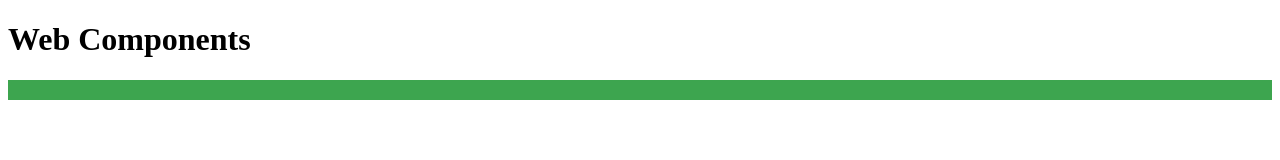
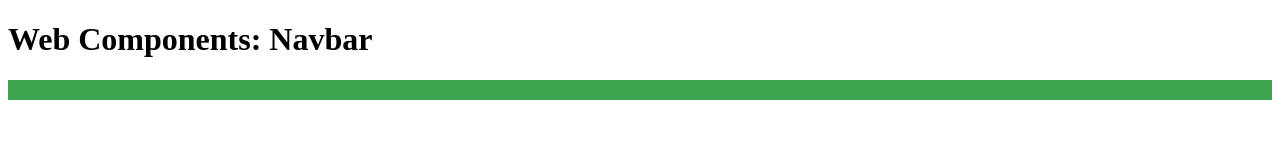
Before and after one commit to JordanGuevara/Proyecto_LitElement, a website built with webpack: page src/index.html in a window 1280 px wide. Built offline with nearby package versions, Linux system fonts and the light colour scheme.

Commit message:
Cambios del index.html con el nuevo componente: navbar

```diff
--- a/src/index.html
+++ b/src/index.html
@@ -1,15 +1,17 @@
 <!DOCTYPE html>
 <html lang="en">
+
 <head>
     <meta charset="UTF-8">
     <meta name="viewport" content="width=device-width, initial-scale=1.0">
-    <title>Document</title>
+    <title>Web Components</title>
 </head>
+
 <body>
-    <!-- Para ver la vista -->
-    <!-- <wc-home></wc-home> -->
-     <h1>Web Components</h1>
+     <h1>Web Components: Navbar</h1>
+     <!-- <wc-home></wc-home> -->
      <wc-navbar></wc-navbar>
 
 </body>
+
 </html>
```
